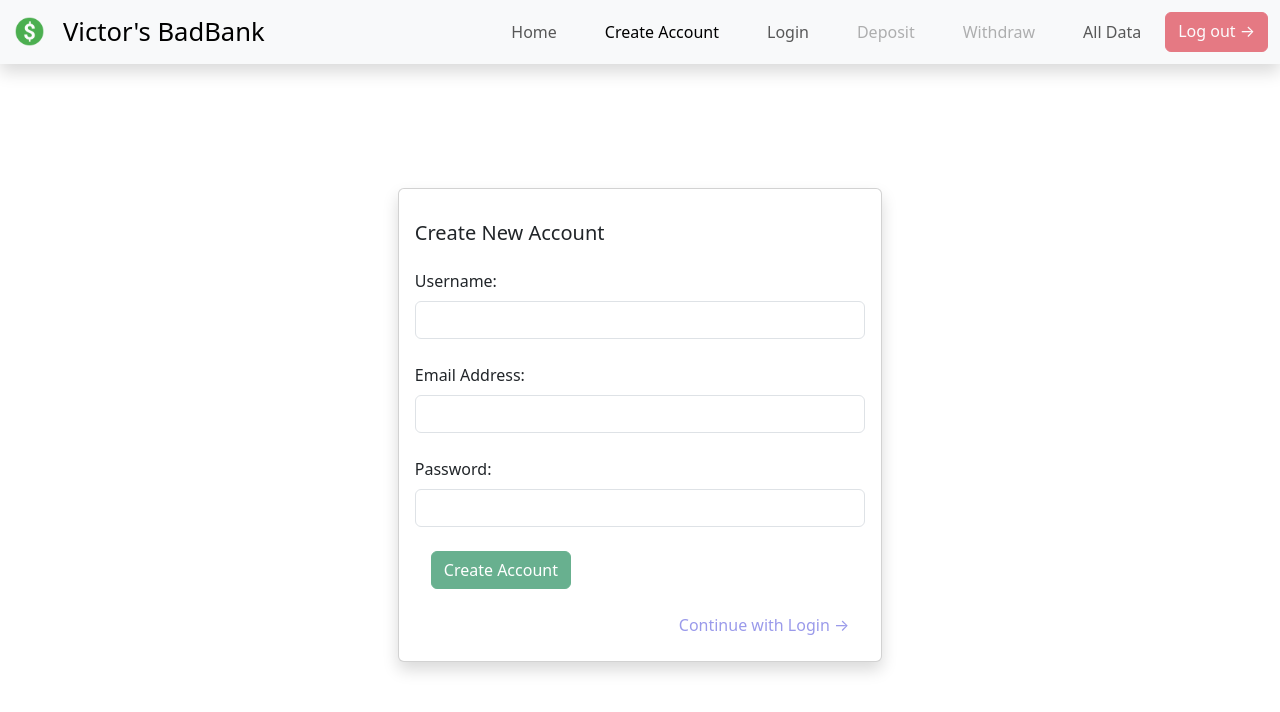
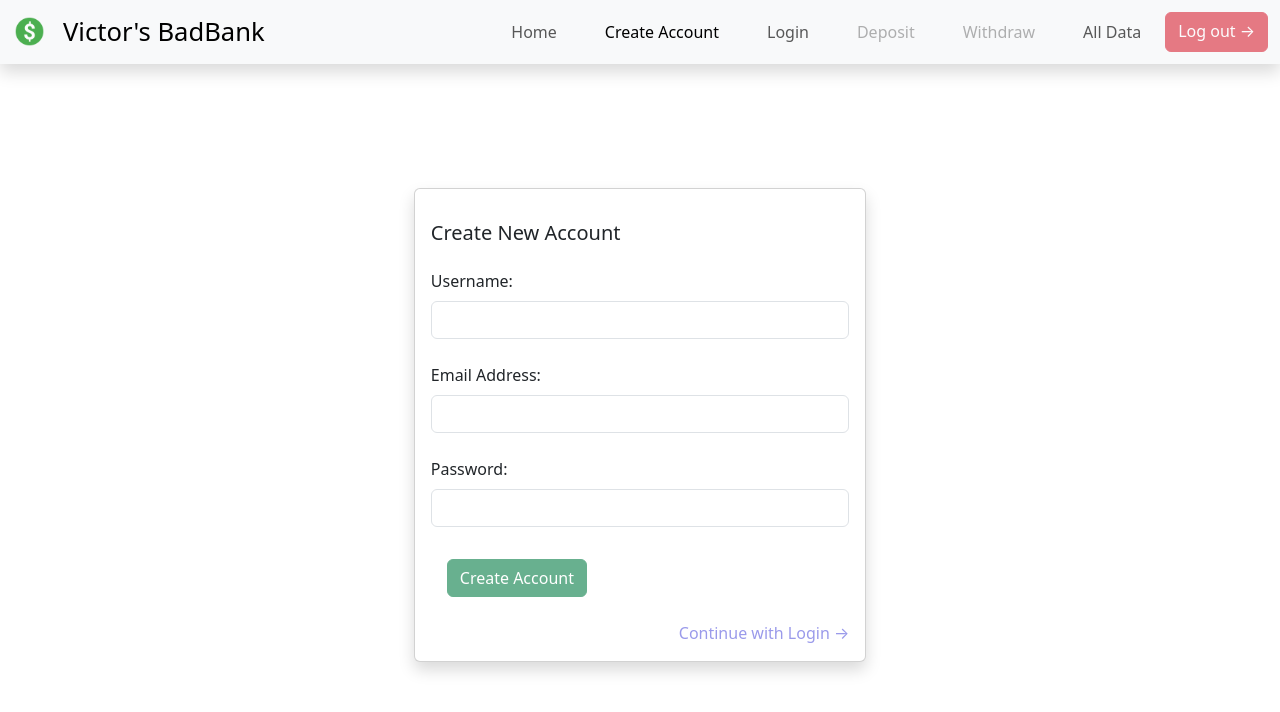
Before and after one commit to victorwcv/app-bad-bank, a React (Vite) app: page /create-account in a window 1280 px wide. Shown: the top 712 px of the page. Built offline with nearby package versions, Linux system fonts and the light colour scheme.

Commit message:
fixed design bug in small screens

```diff
--- a/src/pages/CreateAccount.jsx
+++ b/src/pages/CreateAccount.jsx
@@ -127,11 +127,12 @@ function CreateAccount() {
                 <div className="form-errors">{formik.errors.password}</div>
               ) : null}
             </div>
-
+            <div className="py-2 px-3 d-flex  flex-wrap mt-3 text-center gap-3 justify-content-between " >
+              {" "}
               <button
                 type="submit"
                 disabled={formik.dirty ? btnState : true}
-              className="btn btn-success  mx-3 transition
+                className="btn btn-success   transition
             "
                 onClick={() =>
                   setShowErrors({ name: true, email: true, password: true })
@@ -139,21 +140,22 @@ function CreateAccount() {
               >
                 Create Account
               </button>
-
               {btnState && (
                 <button
                   type="button"
                   onClick={() => {
                     setBtnState(false);
                   }}
-                className="btn btn-success float-end mx-3 transition
+                  className="btn btn-success float-end  transition
             "
                 >
                   Create Another Account
                 </button>
               )}
-            <div className="py-2 px-3 d-flex  flex-wrap mt-3 text-center column-gap-5 ">
-              <div style={{width:'200px'}}></div>
+            </div>
+
+            <div className=" d-flex  flex-wrap mt-3 text-center column-gap-5 ">
+              <div style={{ width: "200px" }}></div>
               <Link
                 to="/login"
                 className={`nav-link custom ${!btnState ? "disabled" : ""}`}
```
Lines whose indentation alone changed are shown as unchanged.
